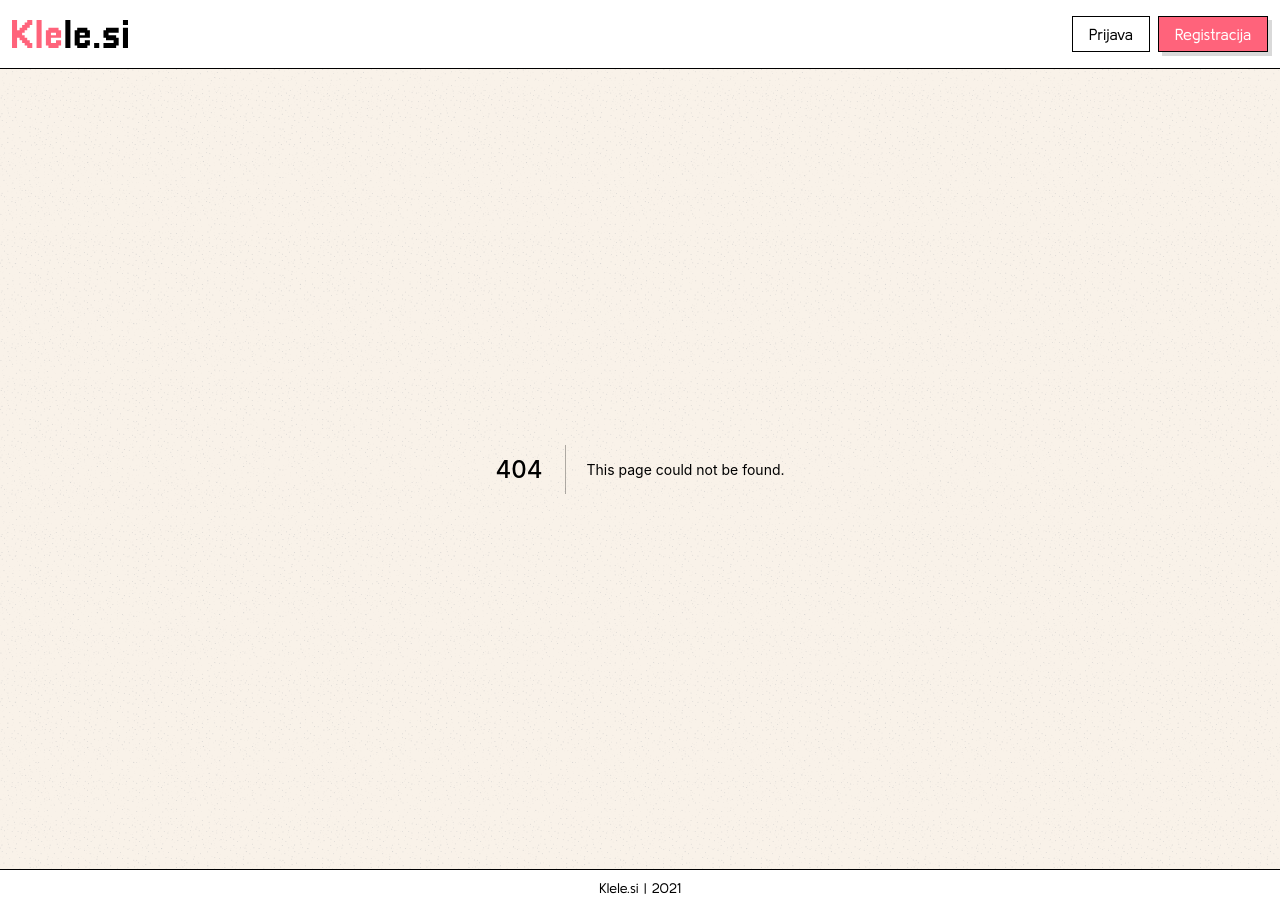
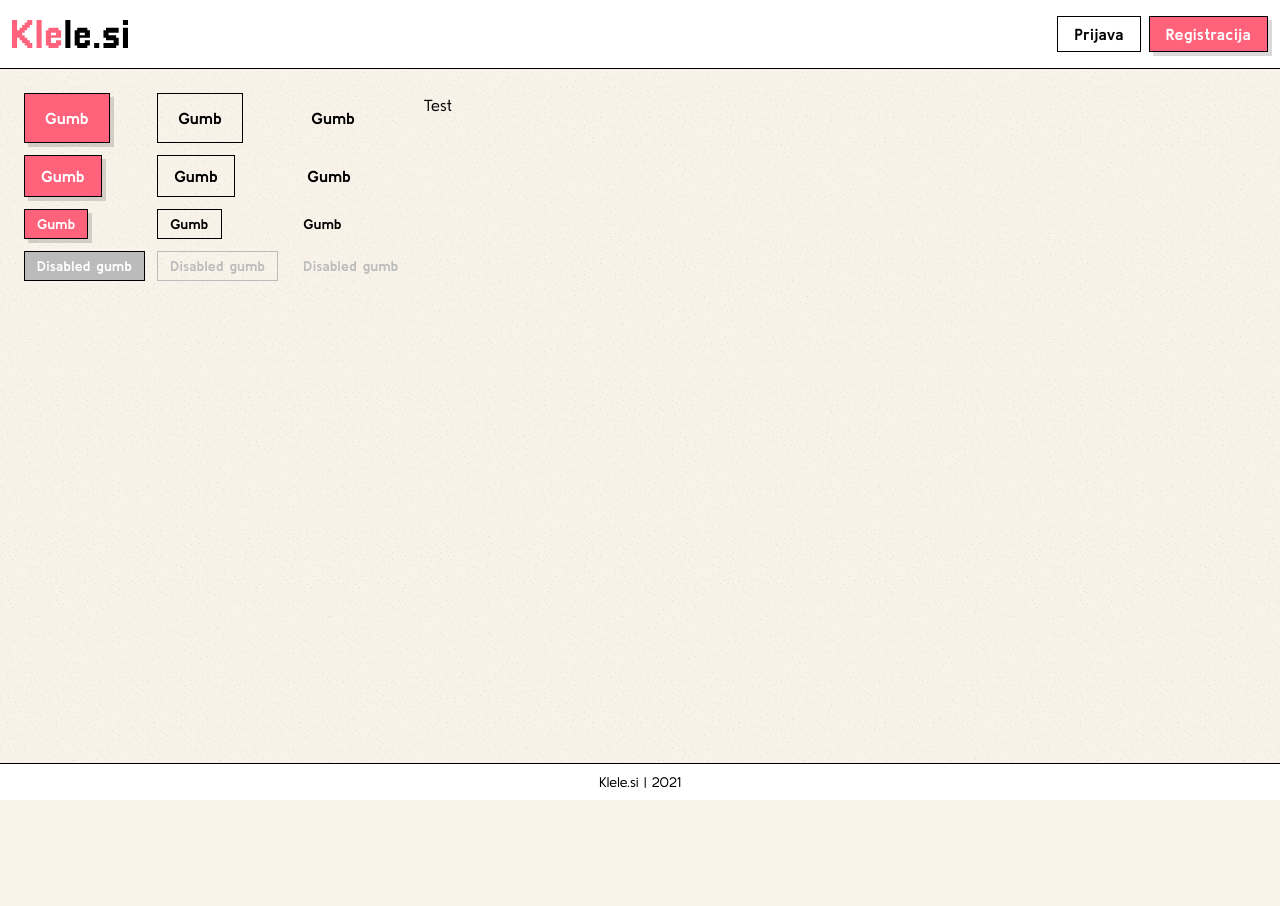
Before and after one commit to aweCodeMan/klele.si, a Next.js app: page /gumbi in a window 1280 px wide. Before the commit this address had no page. After the commit the page ends 800 px from the top, so only its background shows below. Built offline with nearby package versions, Linux system fonts and the light colour scheme.

Commit message:
Block in buttons

```diff
--- /dev/null
+++ b/pages/gumbi.tsx
@@ -0,0 +1,75 @@
+import Head from 'next/head'
+import Logo from "../components/logo";
+import Link from 'next/link';
+import PostCard from "../components/cards/post-card";
+import PostSkeletonCard from "../components/cards/post-skeleton-card";
+import {useEffect, useState} from "react";
+import Pagination from "../components/partials/pagination";
+
+export default function Buttons() {
+
+    return (
+        <div>
+            <div className="flex flex-row p-6">
+                <div className="mr-3">
+                    <div className="mb-3">
+                        <button className="btn btn-lg btn-primary">Gumb</button>
+                    </div>
+
+                    <div className="mb-3">
+                        <button className="btn btn-primary">Gumb</button>
+                    </div>
+
+                    <div className="mb-3">
+                        <button className="btn btn-sm btn-primary">Gumb</button>
+                    </div>
+
+                    <div className="mb-3">
+                        <button className="btn btn-sm btn-primary" disabled={true}>Disabled gumb</button>
+                    </div>
+                </div>
+                <div className="mr-3">
+                    <div className="mb-3">
+                        <button className="btn btn-lg btn-outline">Gumb</button>
+                    </div>
+
+                    <div className="mb-3">
+                        <button className="btn btn-outline">Gumb</button>
+                    </div>
+
+                    <div className="mb-3">
+                        <button className="btn btn-sm btn-outline">Gumb</button>
+                    </div>
+
+                    <div className="mb-3">
+                        <button className="btn btn-sm btn-outline" disabled={true}>Disabled gumb</button>
+                    </div>
+                </div>
+                <div className="mr-3">
+                    <div className="mb-3">
+                        <button className="btn btn-lg btn-link">Gumb</button>
+                    </div>
+
+                    <div className="mb-3">
+                        <button className="btn btn-link">Gumb</button>
+                    </div>
+
+                    <div className="mb-3">
+                        <button className="btn btn-sm btn-link">Gumb</button>
+                    </div>
+
+                    <div className="mb-3">
+                        <button className="btn btn-sm btn-link" disabled={true}>Disabled gumb</button>
+                    </div>
+                </div>
+
+                <div className="mr-3">
+                    <Link href="#">
+                        <a>Test</a>
+                    </Link>
+                </div>
+            </div>
+
+        </div>
+    )
+}
--- a/styles/globals.scss
+++ b/styles/globals.scss
@@ -4,6 +4,7 @@
 
 @tailwind utilities;
 
+/*
 .btn {
   @apply border px-4 py-2;
 
@@ -14,6 +15,99 @@
   &-outline {
     @apply border-black text-black bg-white;
   }
+}*/
+
+.btn {
+  @apply px-4 py-2 border border-transparent font-bold leading-normal tracking-wide text-base;
+
+  &-sm {
+    @apply px-3 py-1 text-sm;
+  }
+
+  &-lg {
+    @apply px-5 py-3 text-base;
+  }
+
+  //
+  &-link:hover:not(:disabled){
+    background-color: rgba(0, 0, 0, 0.05);
+  }
+
+  &-link:active {
+    transition: all .05s ease-out;
+    transform: translate(4px, 4px);
+    box-shadow: none;
+    outline: none;
+  }
+
+  &-link:focus-visible:not(:active) {
+    outline: theme('colors.red') solid 2px;
+  }
+
+  &-link:disabled {
+    @apply cursor-not-allowed;
+    color: #BBBBBB;
+  }
+
+  &-primary:not(:disabled) {
+    @apply border-black text-white bg-red shadow;
+  }
+
+  &-primary:hover{
+    @apply bg-red-dark
+  }
+
+  &-primary:active {
+    transition: all .05s ease-out;
+    transform: translate(4px, 4px);
+    box-shadow: none;
+    outline: none;
+  }
+
+  &-primary:focus-visible:not(:active) {
+    outline: theme('colors.red') solid 3px;
+  }
+
+  &-primary:disabled {
+    @apply cursor-not-allowed border-black text-white;
+    background-color: #BBBBBB;
+  }
+
+  &-outline:not(:disabled) {
+    @apply border-black text-black bg-transparent;
+  }
+
+  &-outline:hover{
+    @apply border-red text-red bg-transparent;
+  }
+
+  &-outline:active {
+    transition: all .05s ease-out;
+    transform: translate(4px, 4px);
+    box-shadow: none;
+    outline: none;
+  }
+
+  &-outline:focus-visible:not(:active) {
+    outline: theme('colors.red') solid 3px;
+  }
+
+  &-outline:disabled {
+    @apply cursor-not-allowed;
+    color: #BBBBBB;
+    border-color: #BBBBBB;
+    background-color: transparent;
+  }
+}
+
+a:hover {
+  @apply underline;
+}
+
+a:focus-visible {
+  @apply underline;
+  outline: theme('colors.red') solid 2px;
+  outline-offset: 3px;
 }
 
 .container {
--- a/tailwind.config.js
+++ b/tailwind.config.js
@@ -6,6 +6,7 @@ module.exports = {
     extend: {
       colors: {
         red: '#FF637B',
+        'red-dark': '#E14961',
         beige: '#F9F2E9',
       },
       fontFamily: {
```
